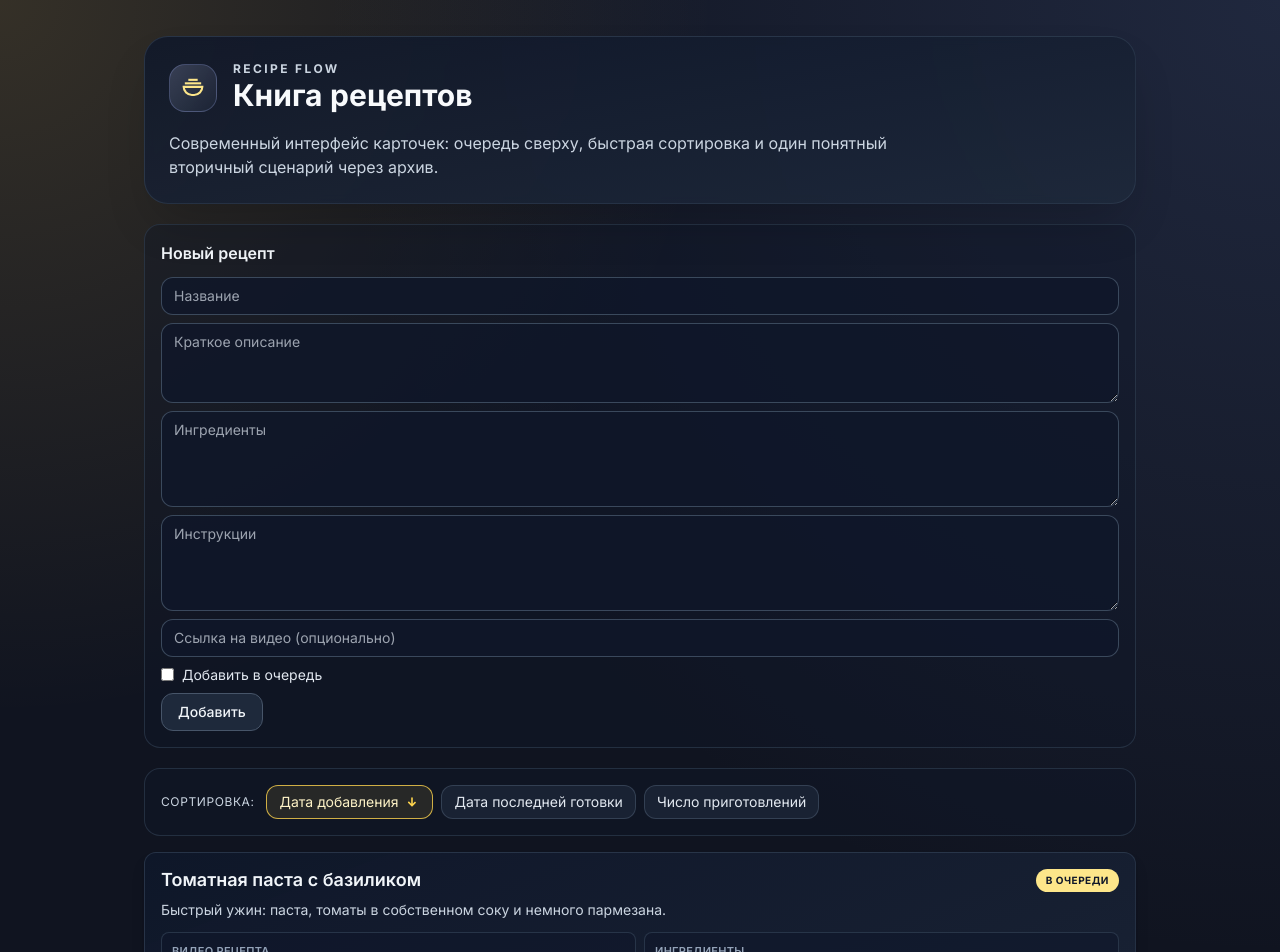
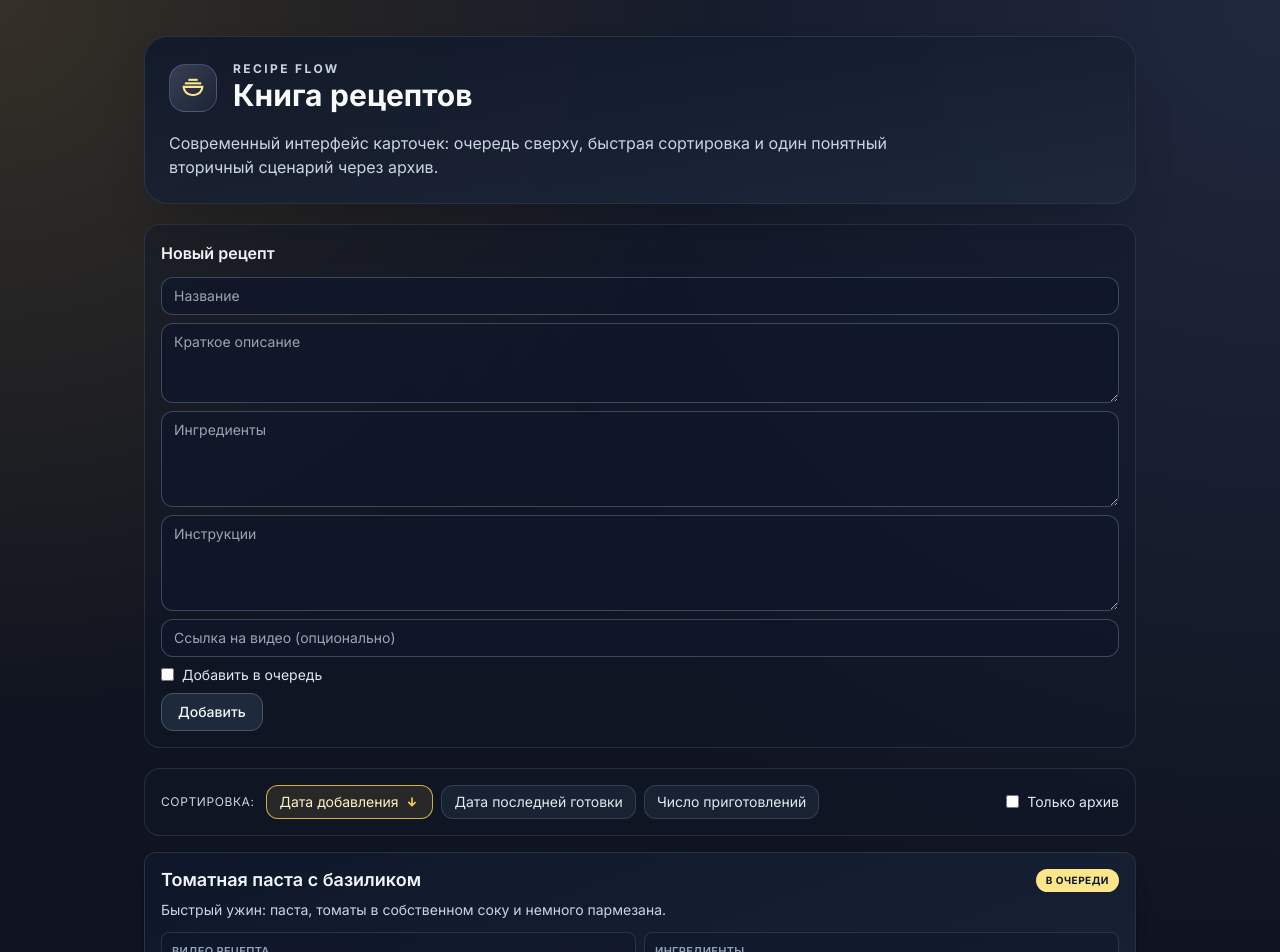
Before and after one commit to Perkin/recepies, a React (Vite) app: page / in a window 1280 px wide. Shown: the top 952 px of the page. Built offline with nearby package versions, Linux system fonts and the light colour scheme.

Commit message:
Добавить фильтр архивных рецептов и восстановление

```diff
--- a/src/App.jsx
+++ b/src/App.jsx
@@ -77,6 +77,7 @@ export default function App() {
   const [recipes, setRecipes] = useState(getInitialRecipes)
   const [sortField, setSortField] = useState('createdAt')
   const [sortDirection, setSortDirection] = useState('desc')
+  const [showArchivedOnly, setShowArchivedOnly] = useState(false)
   const [editingId, setEditingId] = useState(null)
   const [formValues, setFormValues] = useState(emptyForm)
 
@@ -91,8 +92,11 @@ export default function App() {
       return sortDirection === 'asc' ? baseResult : -baseResult
     })
 
-    return sorted.filter((recipe) => !recipe.isArchived && !recipe.isDeleted)
-  }, [recipes, sortDirection, sortField])
+    return sorted.filter((recipe) => {
+      if (recipe.isDeleted) return false
+      return showArchivedOnly ? recipe.isArchived : !recipe.isArchived
+    })
+  }, [recipes, showArchivedOnly, sortDirection, sortField])
 
   const resetForm = () => {
     setEditingId(null)
@@ -211,6 +215,7 @@ export default function App() {
       <SortControls
         sortField={sortField}
         sortDirection={sortDirection}
+        showArchivedOnly={showArchivedOnly}
         onSortChange={(nextSortField) => {
           if (nextSortField === sortField) {
             setSortDirection((prevDirection) => (prevDirection === 'asc' ? 'desc' : 'asc'))
@@ -219,6 +224,7 @@ export default function App() {
 
           setSortField(nextSortField)
         }}
+        onArchiveFilterChange={setShowArchivedOnly}
       />
 
       <main className="mt-4 grid gap-4">
@@ -226,6 +232,7 @@ export default function App() {
           <RecipeCard
             key={recipe.id}
             recipe={recipe}
+            isArchiveView={showArchivedOnly}
             onCooked={() => {
               const today = new Date().toISOString().slice(0, 10)
               setRecipes((prev) =>
@@ -245,6 +252,13 @@ export default function App() {
               setRecipes((prev) =>
                 prev.map((item) =>
                   item.id === recipe.id ? { ...item, isArchived: true } : item,
+                ),
+              )
+            }}
+            onRestore={() => {
+              setRecipes((prev) =>
+                prev.map((item) =>
+                  item.id === recipe.id ? { ...item, isArchived: false } : item,
                 ),
               )
             }}
--- a/src/components/recipe/RecipeCard.jsx
+++ b/src/components/recipe/RecipeCard.jsx
@@ -1,7 +1,7 @@
 import { ArchiveIcon, CalendarIcon, CheckIcon, FlameIcon, PotIcon } from '../icons'
 import { formatDate } from '../../utils/date'
 
-export function RecipeCard({ recipe, onCooked, onArchive, onEdit, onDelete }) {
+export function RecipeCard({ recipe, isArchiveView, onCooked, onArchive, onRestore, onEdit, onDelete }) {
   return (
     <article className="rounded-xl border border-slate-700/60 bg-gradient-to-br from-slate-900/95 to-slate-800/90 p-4 shadow-lg shadow-black/20">
       <div className="flex flex-wrap items-start justify-between gap-2">
@@ -59,13 +59,21 @@ export function RecipeCard({ recipe, onCooked, onArchive, onEdit, onDelete }) {
       </dl>
 
       <div className="mt-3 flex flex-wrap gap-2">
+        {isArchiveView ? null : (
           <button type="button" className="btn-primary btn-compact" onClick={onCooked}>
             <CheckIcon className="h-3.5 w-3.5" />
             Приготовлено
           </button>
+        )}
+        {isArchiveView ? (
+          <button type="button" className="btn-secondary btn-compact" onClick={onRestore}>
+            <ArchiveIcon className="h-3.5 w-3.5" />Из архива
+          </button>
+        ) : (
           <button type="button" className="btn-secondary btn-compact" onClick={onArchive}>
             <ArchiveIcon className="h-3.5 w-3.5" />В архив
           </button>
+        )}
         <button type="button" className="btn-secondary btn-compact" onClick={onEdit}>
           Изменить
         </button>
--- a/src/components/recipe/SortControls.jsx
+++ b/src/components/recipe/SortControls.jsx
@@ -21,7 +21,7 @@ function SortDirectionIcon({ direction }) {
   )
 }
 
-export function SortControls({ sortField, sortDirection, onSortChange }) {
+export function SortControls({ sortField, sortDirection, showArchivedOnly, onSortChange, onArchiveFilterChange }) {
   return (
     <section
       className="mt-5 flex flex-wrap items-center gap-2 rounded-2xl border border-slate-700/60 bg-slate-900/40 p-4"
@@ -49,6 +49,15 @@ export function SortControls({ sortField, sortDirection, onSortChange }) {
           </button>
         )
       })}
+
+      <label className="ml-auto inline-flex items-center gap-2 text-sm text-slate-200">
+        <input
+          type="checkbox"
+          checked={showArchivedOnly}
+          onChange={(event) => onArchiveFilterChange(event.target.checked)}
+        />
+        Только архив
+      </label>
     </section>
   )
 }
```
Lines whose indentation alone changed are shown as unchanged.
